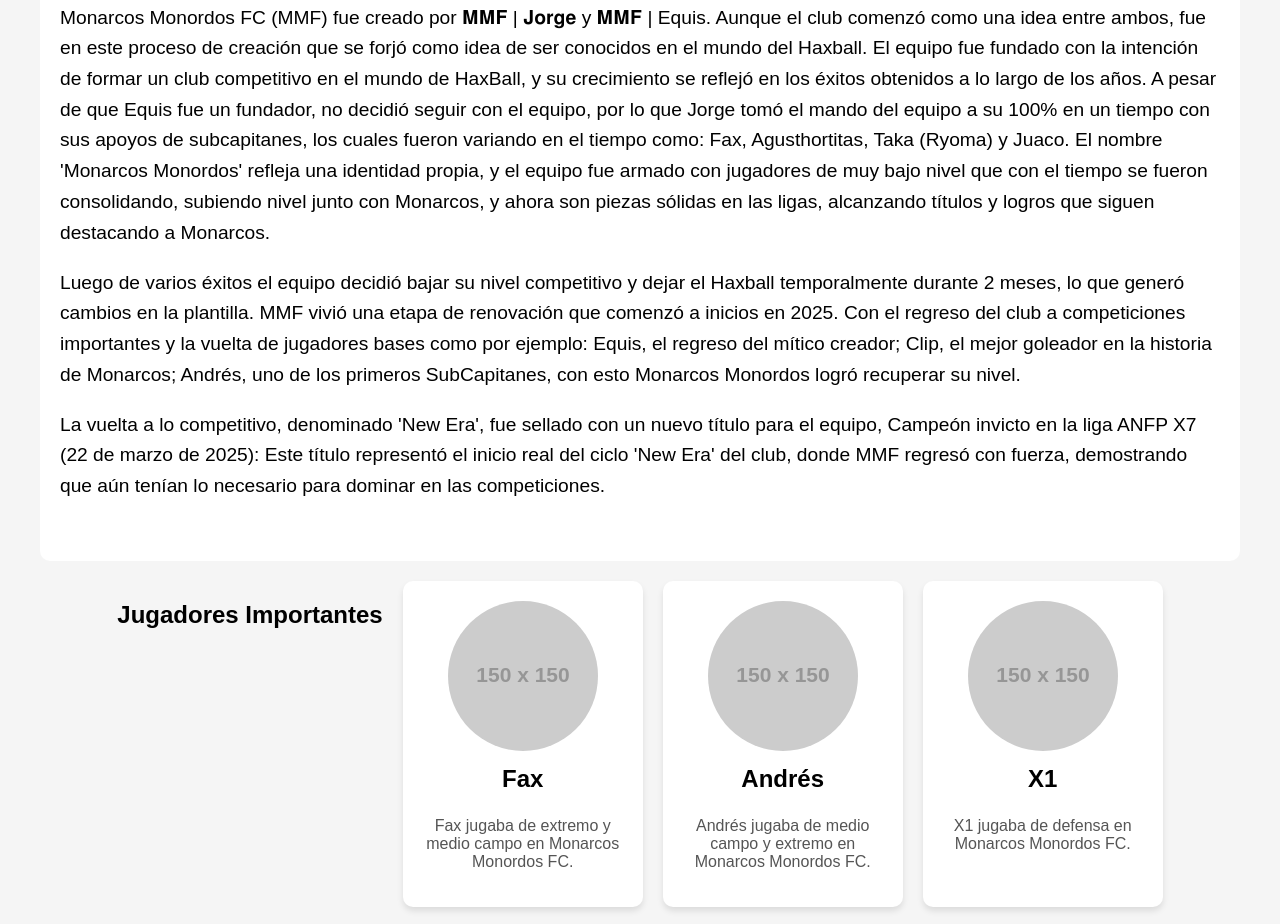
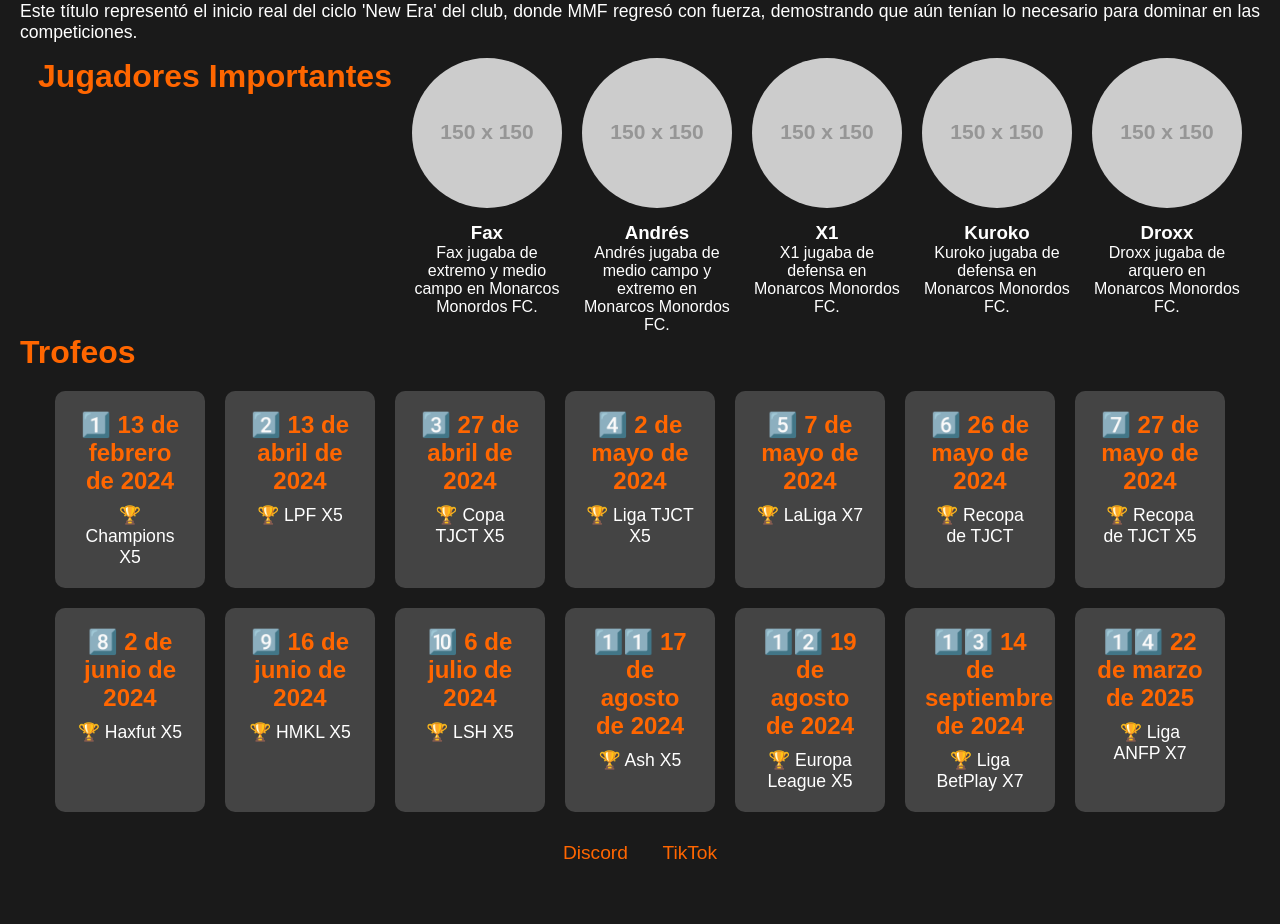
Before and after one commit to jorgesa2544s/Monarcos-Monordos-Fc, a plain HTML site: page index.html in a window 1280 px wide. Shown: the part 956-1880 px from the top of the page. After the commit the page ends 1840 px from the top, so only its background shows below. Drawn offline with Linux system fonts and the light colour scheme; placeholder pictures from the web are drawn by us.

Commit message:
Update styles.css
Signed-off-by: jorgesa2544s <jorgesalvo875@gmail.com>

```diff
--- a/styles.css
+++ b/styles.css
@@ -1,158 +1,118 @@
-/* Estilos generales */
-body {
-    font-family: Arial, sans-serif;
+* {
     margin: 0;
     padding: 0;
-    background-color: #f5f5f5;
+    box-sizing: border-box;
+}
+
+body {
+    font-family: 'Arial', sans-serif;
+    background-color: #1a1a1a;
+    color: white;
 }
 
 header {
     background-color: #333;
-    color: white;
+    padding: 20px;
     text-align: center;
-    padding: 20px;
 }
 
-header img.logo {
+header .logo {
     max-width: 100%;
     height: auto;
 }
 
 h1 {
+    color: #fff;
     font-size: 3em;
-    margin: 10px 0;
+    margin-top: 10px;
 }
 
-/* Contenedor principal */
 .container {
     padding: 20px;
-    max-width: 1200px;
-    margin: 0 auto;
 }
 
-/* Sección: Bienvenida */
 .bienvenida {
-    background-size: cover;
-    background-position: center;
+    background-color: #ff6600;
     color: white;
-    padding: 100px 20px;
+    padding: 40px;
     text-align: center;
-    border-radius: 10px;
-    margin-bottom: 20px;
 }
 
 .bienvenida h2 {
     font-size: 2.5em;
-    margin-bottom: 20px;
 }
 
 .bienvenida p {
     font-size: 1.2em;
+    margin-top: 20px;
 }
 
-/* Sección: Historia */
-.historia {
-    background-color: #fff;
-    padding: 40px 20px;
-    border-radius: 10px;
+.section-title {
+    font-size: 2em;
     margin-bottom: 20px;
+    color: #ff6600;
 }
 
-.historia .section-title {
-    font-size: 2.5em;
-    text-align: center;
-    margin-bottom: 20px;
+.section-content p {
+    font-size: 1.1em;
+    margin-bottom: 15px;
+    text-align: justify;
 }
 
-.historia .section-content p {
-    font-size: 1.2em;
-    line-height: 1.6;
-}
-
-/* Sección: Jugadores */
 .jugadores {
     display: flex;
     flex-wrap: wrap;
     gap: 20px;
     justify-content: center;
-    margin-bottom: 40px;
 }
 
 .jugador {
-    background-color: #fff;
-    padding: 20px;
-    border-radius: 10px;
-    width: 200px;
     text-align: center;
-    box-shadow: 0 4px 6px rgba(0, 0, 0, 0.1);
+    width: 150px;
 }
 
 .jugador img {
+    width: 100%;
     border-radius: 50%;
-    width: 150px;
-    height: 150px;
-    object-fit: cover;
 }
 
 .jugador h3 {
-    font-size: 1.5em;
     margin-top: 10px;
 }
 
-.jugador p {
-    font-size: 1em;
-    color: #555;
+.trophies {
+    display: flex;
+    flex-wrap: wrap;
+    gap: 20px;
+    justify-content: center;
 }
 
-/* Sección: Trofeos */
-.trofeos {
-    background-color: #fff;
-    padding: 40px 20px;
+.trophy {
+    background-color: #444;
+    padding: 20px;
+    text-align: center;
     border-radius: 10px;
-    margin-bottom: 40px;
+    width: 150px;
 }
 
-.trofeos h2 {
-    font-size: 2.5em;
-    text-align: center;
-    margin-bottom: 20px;
+.trophy h3 {
+    font-size: 1.5em;
+    color: #ff6600;
 }
 
-.trofeos ul {
-    list-style: none;
-    padding: 0;
-    font-size: 1.2em;
-    line-height: 1.6;
+.trophy p {
+    font-size: 1.1em;
+    margin-top: 10px;
 }
 
-.trofeos li {
-    margin: 10px 0;
+.enlaces {
+    text-align: center;
+    margin-top: 30px;
 }
 
-/* Sección de Redes Sociales */
-.links {
-    text-align: center;
+.enlaces a {
+    margin: 0 15px;
+    text-decoration: none;
+    color: #ff6600;
+    font-size: 1.2em;
 }
-
-.links a {
-    background-color: #1e90ff;
-    color: white;
-    padding: 10px 20px;
-    margin: 10px;
-    text-decoration: none;
-    border-radius: 5px;
-    transition: background-color 0.3s;
-}
-
-.links a:hover {
-    background-color: #3cb371;
-}
-
-/* Footer */
-footer {
-    background-color: #333;
-    color: white;
-    text-align: center;
-    padding: 10px;
-    margin-top: 20px;
-}
```
